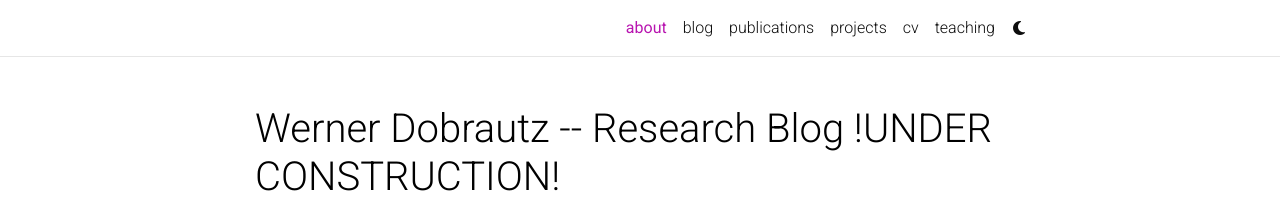
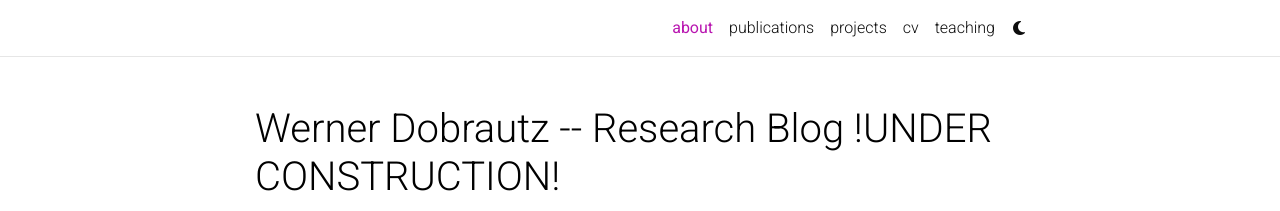
Before and after one commit to dobrautz/dobrautz.github.io, a Jekyll site: the page built from _pages/about.md, in a window 1280 px wide. Shown: the top 211 px of the page. Built offline with Jekyll 4.4.1, drawn with Linux system fonts in a browser that asks for light colours; full-size pictures stand in for the smaller copies a plugin makes; emoji names are drawn with the system emoji font; comment, search, counter and statistics services are not loaded; a style sheet for code colours, icons or effects is not loaded.

Commit message:
Update _config.yml

```diff
--- a/_config.yml
+++ b/_config.yml
@@ -122,7 +122,7 @@ bing_site_verification:  # out your bing-site-verification ID (Bing Webmaster)
 # -----------------------------------------------------------------------------
 
 blog_name: Cupcakes, Mice and other Whakos # blog_name will be displayed in your blog page
-blog_nav_title: blog # your blog must have a title for it to be displayed in the nav bar
+blog_nav_title: # blog # your blog must have a title for it to be displayed in the nav bar
 blog_description: Mostly about my research, maybe something else from time to time...
 permalink: /blog/:year/:title/
 
```
